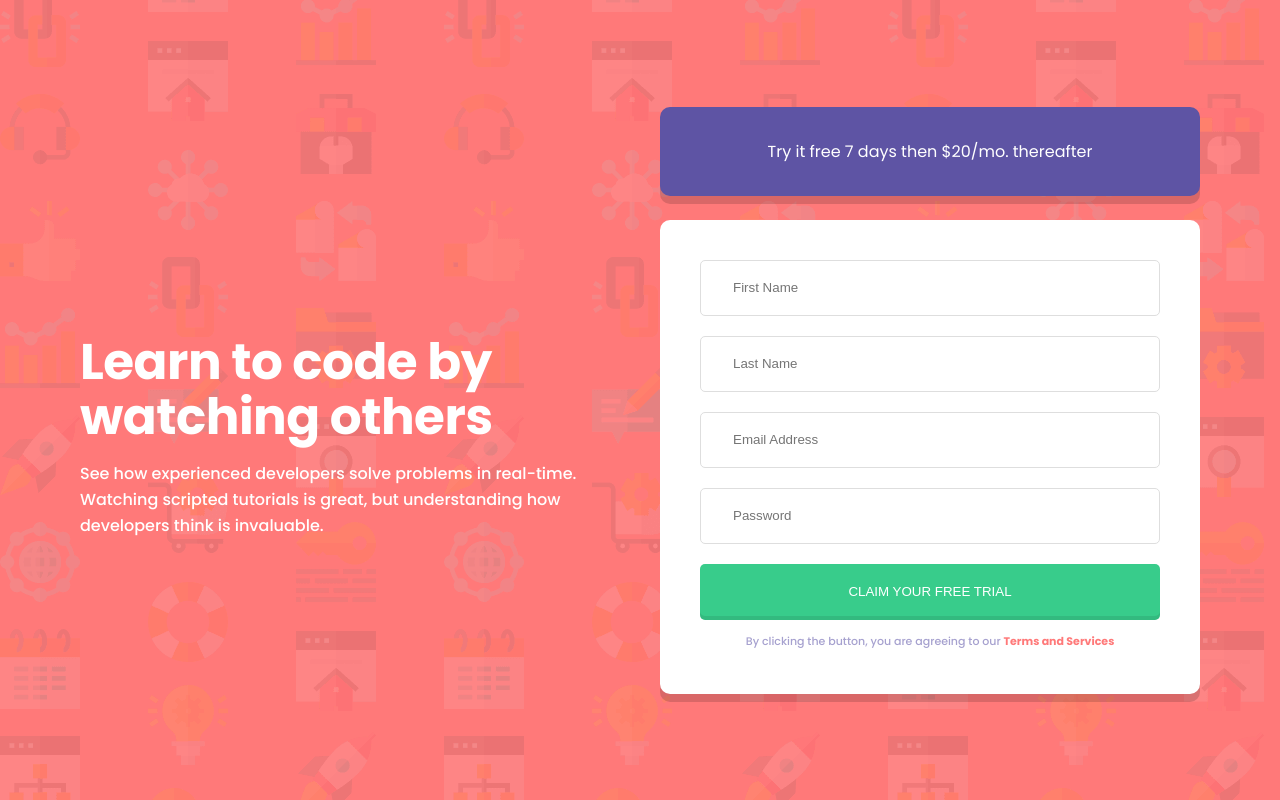
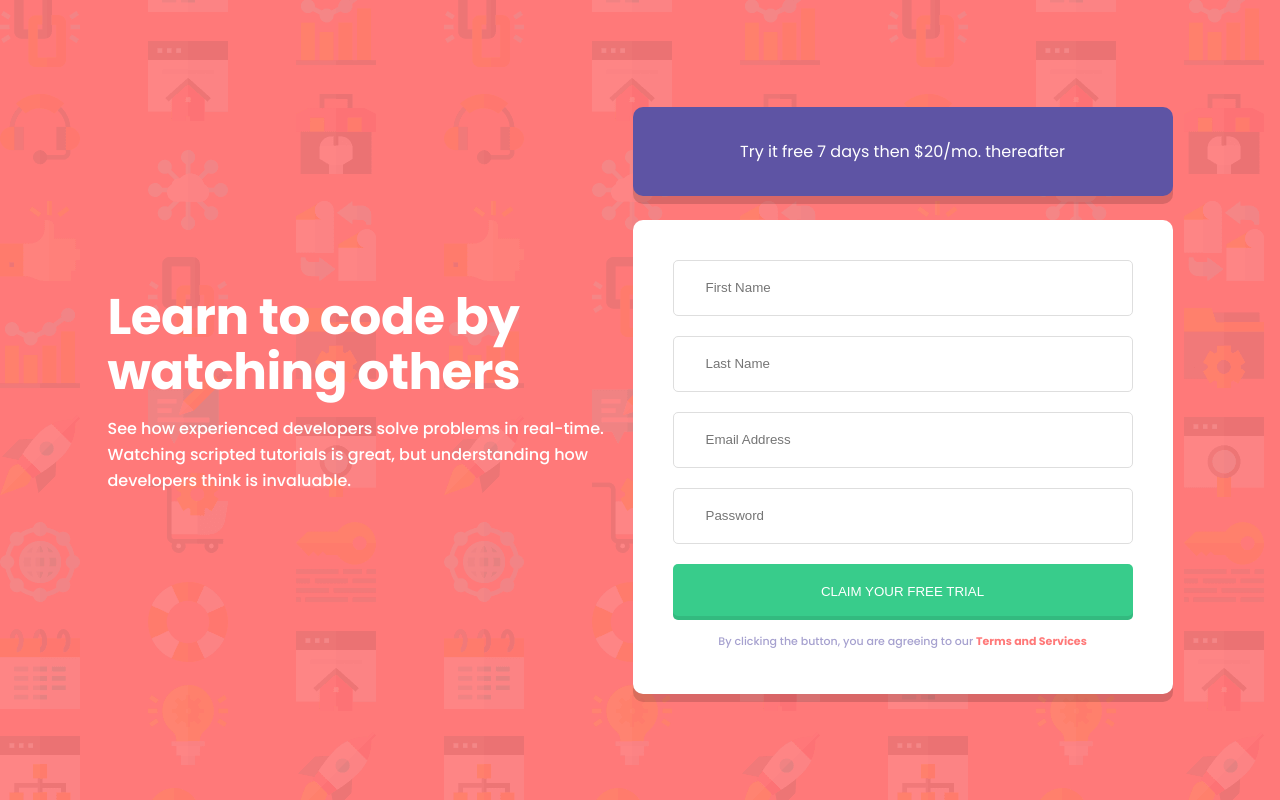
Before and after one commit to Smallz97/sign-up-page, a plain HTML site: page index.html in a window 1280 px wide. Drawn offline with Linux system fonts and the light colour scheme.

Commit message:
updated README.md file & refactored code base

```diff
--- a/index.html
+++ b/index.html
@@ -24,10 +24,10 @@
   <body>
     <main id="main">
       <div class="text-container">
-        <h2>
+        <h1>
           Learn to code by<br />
           watching others
-        </h2>
+        </h1>
         <p>
           See how experienced developers solve problems in real-time. Watching
           scripted tutorials is great, but understanding how developers think is
@@ -157,5 +157,3 @@
     <script src="script.js"></script>
   </body>
 </html>
-
-<!-- pattern="^(?=.*[a-z])(?=.*[A-Z])(?=.*\d).{8,}$" -->
--- a/style.css
+++ b/style.css
@@ -44,7 +44,7 @@ main {
   margin-bottom: 3.5rem;
 }
 
-.text-container h2 {
+.text-container h1 {
   font-size: 1.75rem;
   margin-bottom: 1rem;
   line-height: 2.25rem;
@@ -157,19 +157,19 @@ button {
     margin: 0;
     display: flex;
     height: 100vh;
-    padding: 0 5rem;
+    /* padding: 0 5rem; */
     align-items: center;
-    justify-content: space-between;
+    justify-content: center;
   }
 
   .text-container {
     margin: 0;
     width: 32.8125rem;
-    height: 8.1875rem;
+    height: 13.7525rem;
     text-align: start;
   }
 
-  .text-container h2 {
+  .text-container h1 {
     font-size: 3.125rem;
     line-height: 3.4375rem;
     letter-spacing: -0.03256rem;
```
Also changed, not shown: images/screenshot.png (added), 3 other files.
